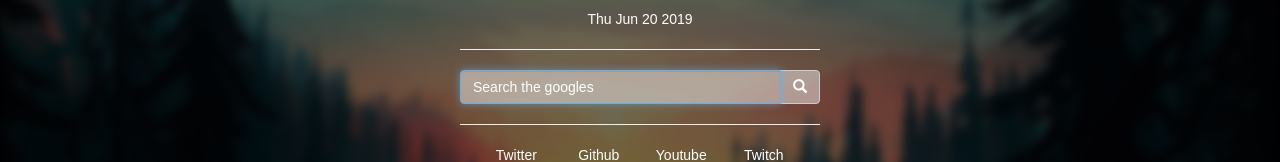
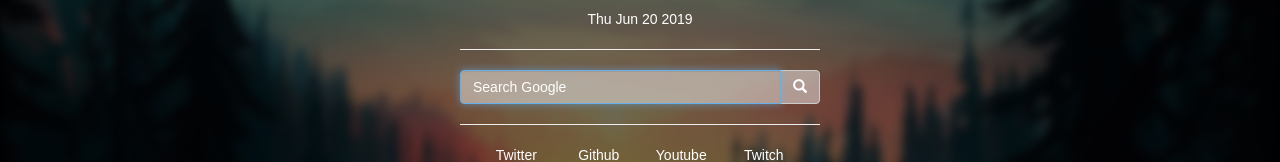
Before and after one commit to BenDirix/startpages-, an Angular app: page / in a window 1280 px wide. Shown: the part 301-463 px from the top of the page. Built offline with nearby package versions, Linux system fonts and the light colour scheme; a web font is replaced by a local one.

Commit message:
Autofocus google search input for firefox

```diff
--- a/src/app/start-page/start-page.component.html
+++ b/src/app/start-page/start-page.component.html
@@ -14,7 +14,7 @@
       <form method="GET" action="https://www.google.com/search"  >
         <div class="form-group">
             <div class="input-group">
-              <input id="google-search" name="q" type="text" class="form-control" placeholder="Search the googles" value="" cursor="text" autofocus autocomplete="off">
+              <input id="google-search" name="q" type="text" class="form-control" placeholder="Search Google" value="" cursor="text" autofocus autocomplete="off" #googleSearch>
               <!-- The search button -->
               <span class="input-group-btn">
                 <button id="search-button" type="submit" class="btn btn-default">
--- a/src/app/start-page/start-page.component.ts
+++ b/src/app/start-page/start-page.component.ts
@@ -1,4 +1,4 @@
-import { Component, OnInit } from '@angular/core';
+import { Component, OnInit, ViewChild, AfterContentInit, ElementRef } from '@angular/core';
 
 @Component({
   selector: 'app-start-page',
@@ -6,6 +6,8 @@ import { Component, OnInit } from '@angular/core';
   styleUrls: ['./start-page.component.css']
 })
 export class StartPageComponent implements OnInit {
+
+  @ViewChild('googleSearch', {static: true}) googleSearch: ElementRef;
   links = [
     {name: 'Twitter', link: 'https://www.twitter.com/'},
     {name: 'Github', link: 'https://www.github.com/'},
@@ -27,7 +29,7 @@ export class StartPageComponent implements OnInit {
       this.getTime();
 
     },1000)
-
+    this.googleSearch.nativeElement.focus();
   }
   private getDate(){
     let today = new Date();
```
